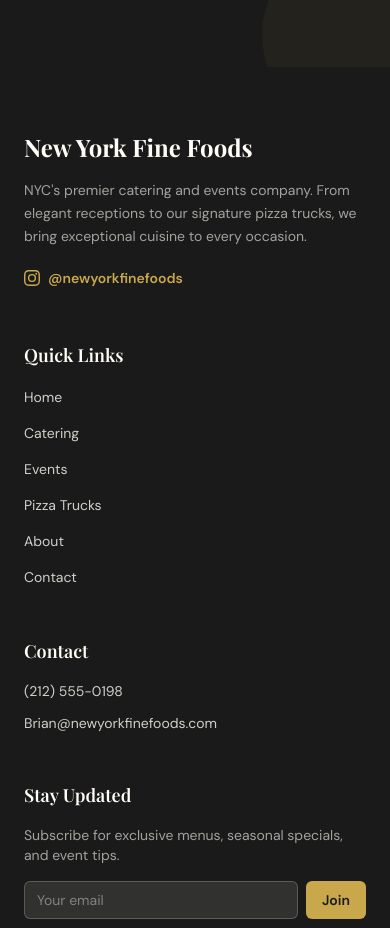
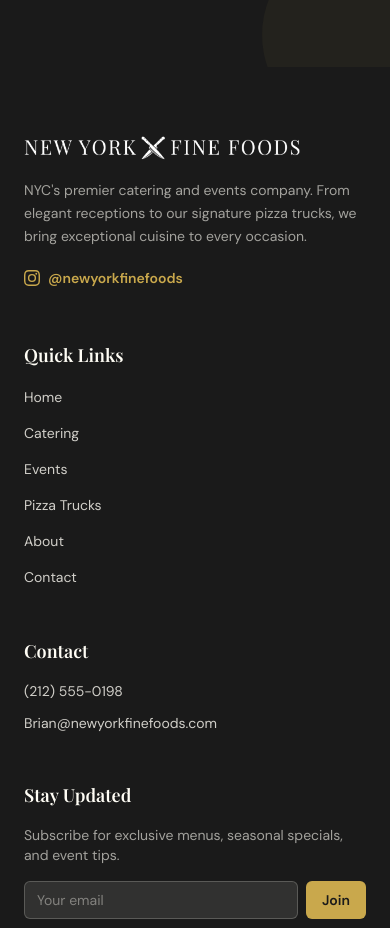
Before and after one commit to hamadgul/newyorkfinefoods, a Next.js app: page / in a window 390 px wide. Shown: the part 6400-7328 px from the top of the page. Built offline with nearby package versions, Linux system fonts and the light colour scheme; a web font is replaced by a local one.

Commit message:
Replace text brand with image logo in footer with responsive sizing and inverted colors for dark background

```diff
--- a/src/components/layout/footer.tsx
+++ b/src/components/layout/footer.tsx
@@ -1,4 +1,5 @@
 import Link from "next/link";
+import Image from "next/image";
 import { NAV_LINKS, SITE_NAME, CONTACT_EMAIL, CONTACT_PHONE, SOCIAL_LINKS, INSTAGRAM_HANDLE, INSTAGRAM_URL } from "@/lib/constants";
 import { NewsletterForm } from "./newsletter-form";
 
@@ -9,7 +10,15 @@
         <div className="grid gap-12 md:grid-cols-2 lg:grid-cols-4">
           {/* Brand */}
           <div>
-            <h3 className="font-heading text-2xl font-bold text-ivory">{SITE_NAME}</h3>
+            <Link href="/">
+              <Image
+                src="/logo.png"
+                alt={SITE_NAME}
+                width={975}
+                height={113}
+                className="h-8 w-auto brightness-0 invert"
+              />
+            </Link>
             <p className="mt-4 text-sm leading-relaxed text-ivory/60">
               NYC&apos;s premier catering and events company. From elegant
               receptions to our signature pizza trucks, we bring exceptional
```
